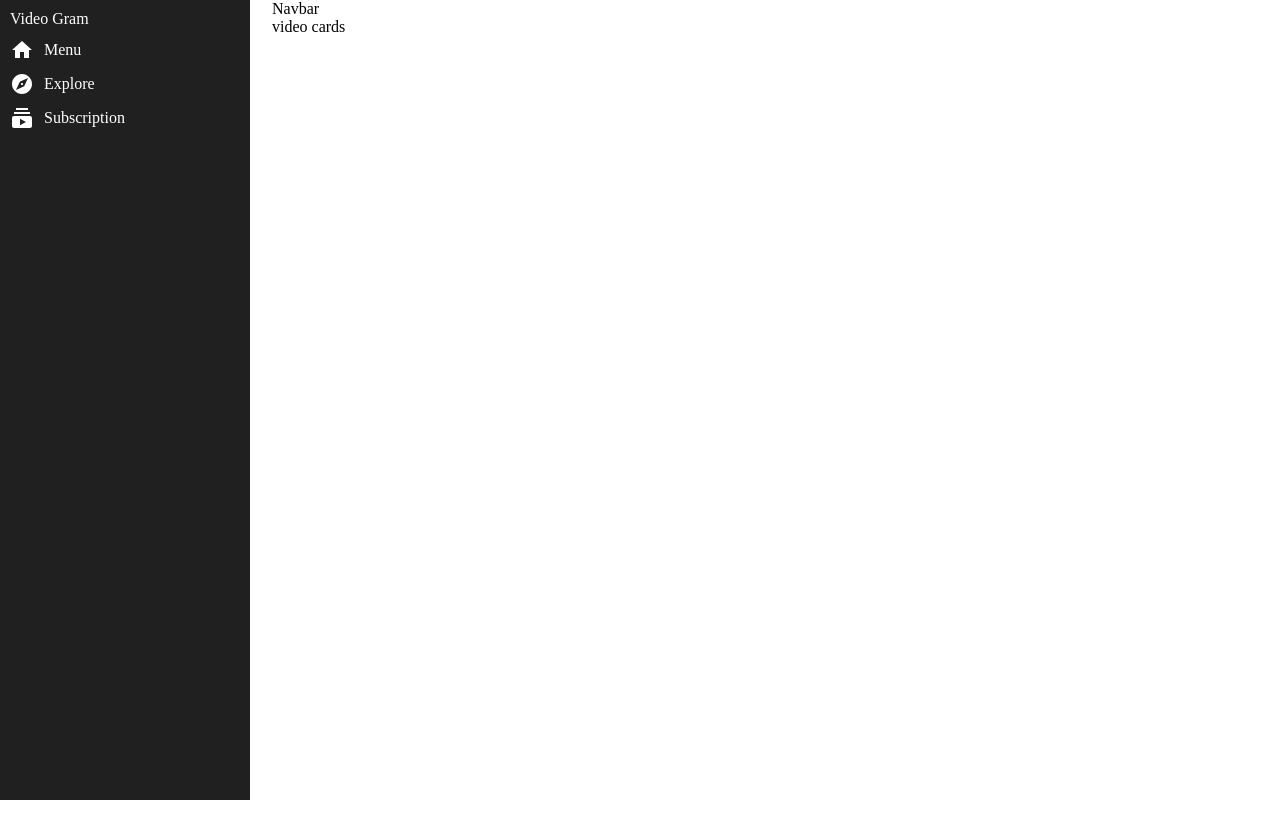
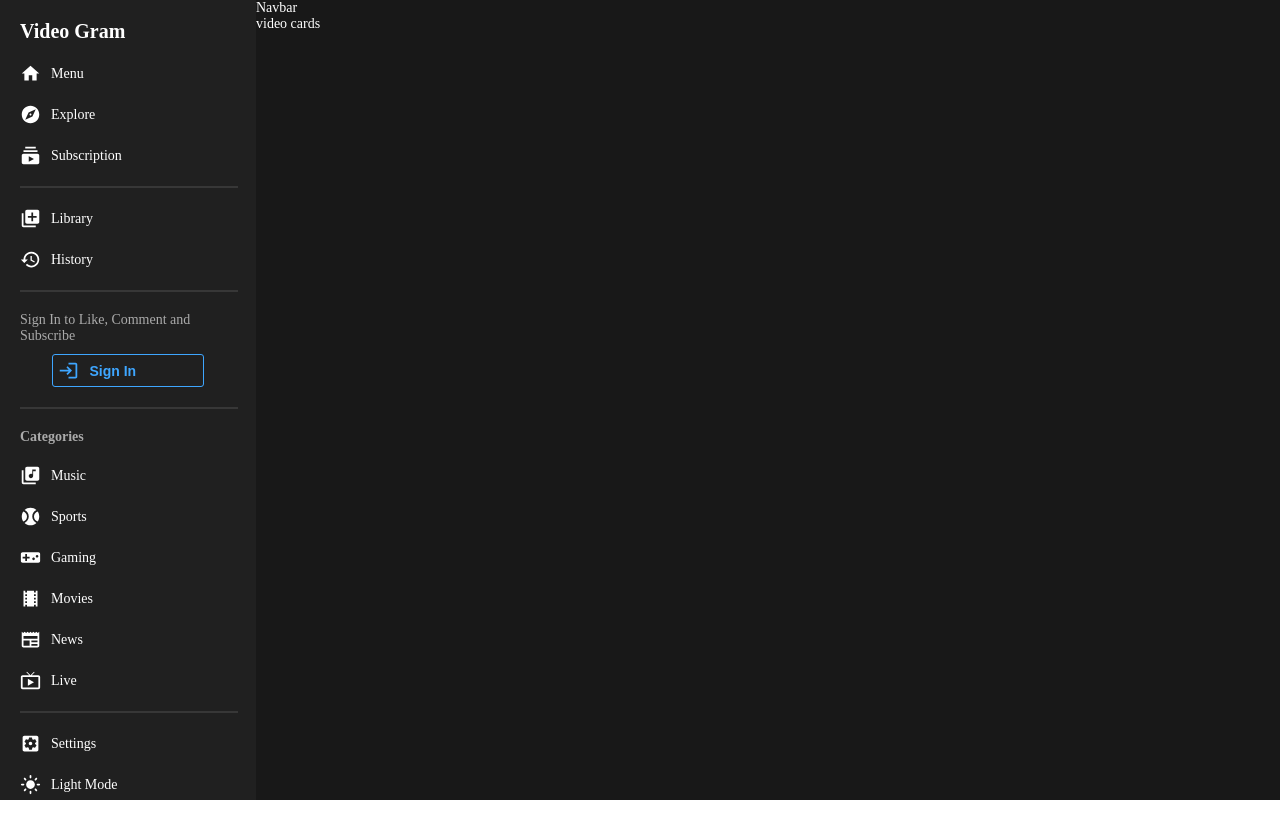
Before and after one commit to H-V-7/Video-Streaming-Application, a React (Create React App) app in the folder client/: page / in a window 1280 px wide. Shown: the top 838 px of the page. Before the commit the page ends 800 px from the top, so only its background shows below. Built offline with nearby package versions, Linux system fonts and the light colour scheme.

Commit message:
Third Commit

```diff
--- a/client/src/App.js
+++ b/client/src/App.js
@@ -1,28 +1,33 @@
-import styled from "styled-components";
+import styled, { ThemeProvider } from "styled-components";
 import './App.css';
 import Menu from "./components/Menu";
 import Navbar from "./components/Navbar";
+import { lightTheme,darkTheme } from "./utils/Theme";
+import { useState } from "react";
 
 
 const Container = styled.div`
   display:grid;
   grid-template-columns: 20% 80%;
   grid-template-areas: menu main;
-  gap:1rem;
-
-
 `
 
 const Main = styled.div`
-
+  color:${({theme}) => theme.text};
+  background-color:${({theme}) => theme.bg};
 `;
 
 const Wrapper = styled.div``;
 
+
+
+
 function App() {
+  const [darkMode, setDarkMode] = useState(true)
   return (
+    <ThemeProvider theme={darkMode ? darkTheme : lightTheme}>
       <Container>
-      <Menu className="menu"/>
+        <Menu className="menu" darkMode={darkMode} setDarkMode={setDarkMode}/>
         <Main className="main">
           <Navbar />
           <Wrapper>
@@ -30,6 +35,7 @@ function App() {
           </Wrapper>
         </Main>
       </Container>
+    </ThemeProvider>
   );
 }
 
--- a/client/src/components/Menu.jsx
+++ b/client/src/components/Menu.jsx
@@ -2,25 +2,41 @@ import styled from "styled-components";
 import HomeIcon from '@mui/icons-material/Home';
 import ExploreIcon from '@mui/icons-material/Explore';
 import SubscriptionsIcon from '@mui/icons-material/Subscriptions';
+import LibraryAddIcon from '@mui/icons-material/LibraryAdd';
+import HistoryIcon from '@mui/icons-material/History';
+import LoginIcon from '@mui/icons-material/Login';
+import LibraryMusicIcon from '@mui/icons-material/LibraryMusic';
+import SportsBaseballIcon from '@mui/icons-material/SportsBaseball';
+import LiveTvIcon from '@mui/icons-material/LiveTv';
+import VideogameAssetIcon from '@mui/icons-material/VideogameAsset';
+import LocalMoviesIcon from '@mui/icons-material/LocalMovies';
+import NewspaperIcon from '@mui/icons-material/Newspaper';
+import SettingsApplicationsIcon from '@mui/icons-material/SettingsApplications';
+import LightModeIcon from '@mui/icons-material/LightMode';
+import DarkModeOutlinedIcon from '@mui/icons-material/DarkModeOutlined';
+import BugReportIcon from '@mui/icons-material/BugReport';
+import HelpIcon from '@mui/icons-material/Help';
 
 const Container = styled.div`
   box-sizing:border-box;
-  background-color:#202020;
-  color:white;
+  height:100vh;
+  position:sticky;
+  top:0;
+  background-color:${({theme}) => theme.bgLighter};
+  color: ${({theme}) => theme.text};
   display:flex;
   flex-direction:column;
-  gap:10px;
+  gap:20px;
   align-items:flex-start;
-  padding:10px;
-  max-width:250px;
-  min-width:100px;
-  height:100vh
+  padding:20px;
+
 `;
 
 const LogoContainer = styled.div`
   display:flex;
   align-items:center;
   padding:0px;
+
 `
 const MenuItem = styled.div`
   display:flex;
@@ -29,15 +45,43 @@ const MenuItem = styled.div`
   cursor:pointer;
 
 `
+const SignIn = styled.div`
+  display:flex;
+  flex-direction:column;
+  align-items:center;
+  gap:10px;
+  color:${({theme}) => theme.textSoft}
+
+`
+
+const SignInButton = styled.button`
+  display:flex;
+  align-items:center;
+  width:70%;
+  gap:10px;
+  background-color:transparent;
+  font-weight:bold;
+  padding:5px;
+  cursor:pointer;
+  color:#3ea6ff;
+  border-radius:3px;
+  border:1px solid #3ea6ff;
+`
+const Hr = styled.hr`
+  width:100%;
+  border: 0.5px solid ${({theme}) => theme.soft}
 
 
+`
+const Title = styled.h2`
+  color:${({theme}) => theme.textSoft}
+`
 
-
-const Menu = () => {
+const Menu = ({darkMode,setDarkMode}) => {
   return (
     <Container>
       <LogoContainer>
-          Video Gram
+          <h1 style={{fontSize:20, fontWeight:"bold"}}>Video Gram</h1>
       </LogoContainer>
       <MenuItem>
         <HomeIcon />
@@ -51,6 +95,62 @@ const Menu = () => {
         <SubscriptionsIcon />
         Subscription
       </MenuItem>
+      <Hr />
+      <MenuItem>
+        <LibraryAddIcon />
+        Library
+      </MenuItem>
+      <MenuItem>
+        <HistoryIcon />
+        History
+      </MenuItem>
+      <Hr />
+      <SignIn>
+        Sign In to Like, Comment and Subscribe
+        <SignInButton><LoginIcon/> Sign In</SignInButton>
+      </SignIn>
+      <Hr />
+      <Title>Categories</Title>
+      <MenuItem>
+        <LibraryMusicIcon />
+        Music
+      </MenuItem>
+      <MenuItem>
+        <SportsBaseballIcon />
+        Sports
+      </MenuItem>
+      <MenuItem>
+        <VideogameAssetIcon />
+        Gaming
+      </MenuItem>
+      <MenuItem>
+        <LocalMoviesIcon/>
+        Movies
+      </MenuItem>
+      <MenuItem>
+        <NewspaperIcon />
+        News
+      </MenuItem>
+      <MenuItem>
+        <LiveTvIcon />
+        Live
+      </MenuItem>
+      <Hr />
+      <MenuItem>
+        <SettingsApplicationsIcon />
+        Settings
+      </MenuItem>
+      <MenuItem onClick={() => setDarkMode(!darkMode)}>
+        {darkMode ? <><LightModeIcon /> Light Mode </>: <><DarkModeOutlinedIcon /> Dark Mode</>}
+      </MenuItem>
+      <MenuItem>
+        <BugReportIcon />
+        Report
+      </MenuItem>
+      <MenuItem>
+        <HelpIcon />
+        Help
+      </MenuItem>
 
     </Container>
   )
--- a/client/src/index.css
+++ b/client/src/index.css
@@ -1,5 +1,6 @@
 *{
-  font-size:16px;
+  font-size:14px;
+
   margin:0;
   padding:0;
 }
--- /dev/null
+++ b/client/src/utils/Theme.js
@@ -0,0 +1,15 @@
+export const darkTheme = {
+    bg:"#181818",
+    bgLighter:"#202020",
+    text:"white",
+    textSoft:"#aaaaaa",
+    soft:"#373737"
+}
+
+export const lightTheme ={
+    bg:"#f9f9f9",
+    bgLighter:"white",
+    text:"black",
+    textSoft:"#606060",
+    soft:"#f5f5f5"
+}
```
Lines whose indentation alone changed are shown as unchanged.
